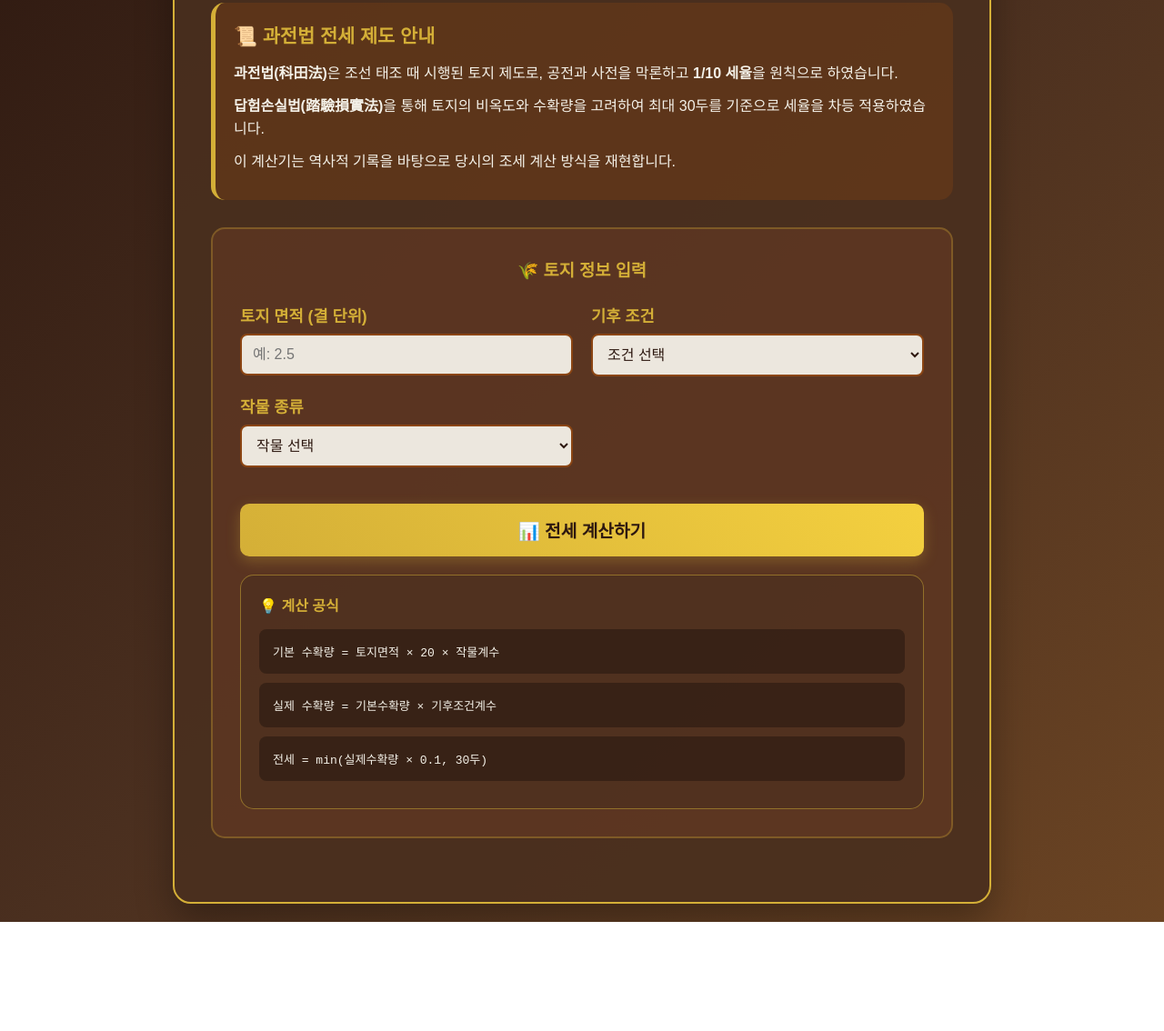
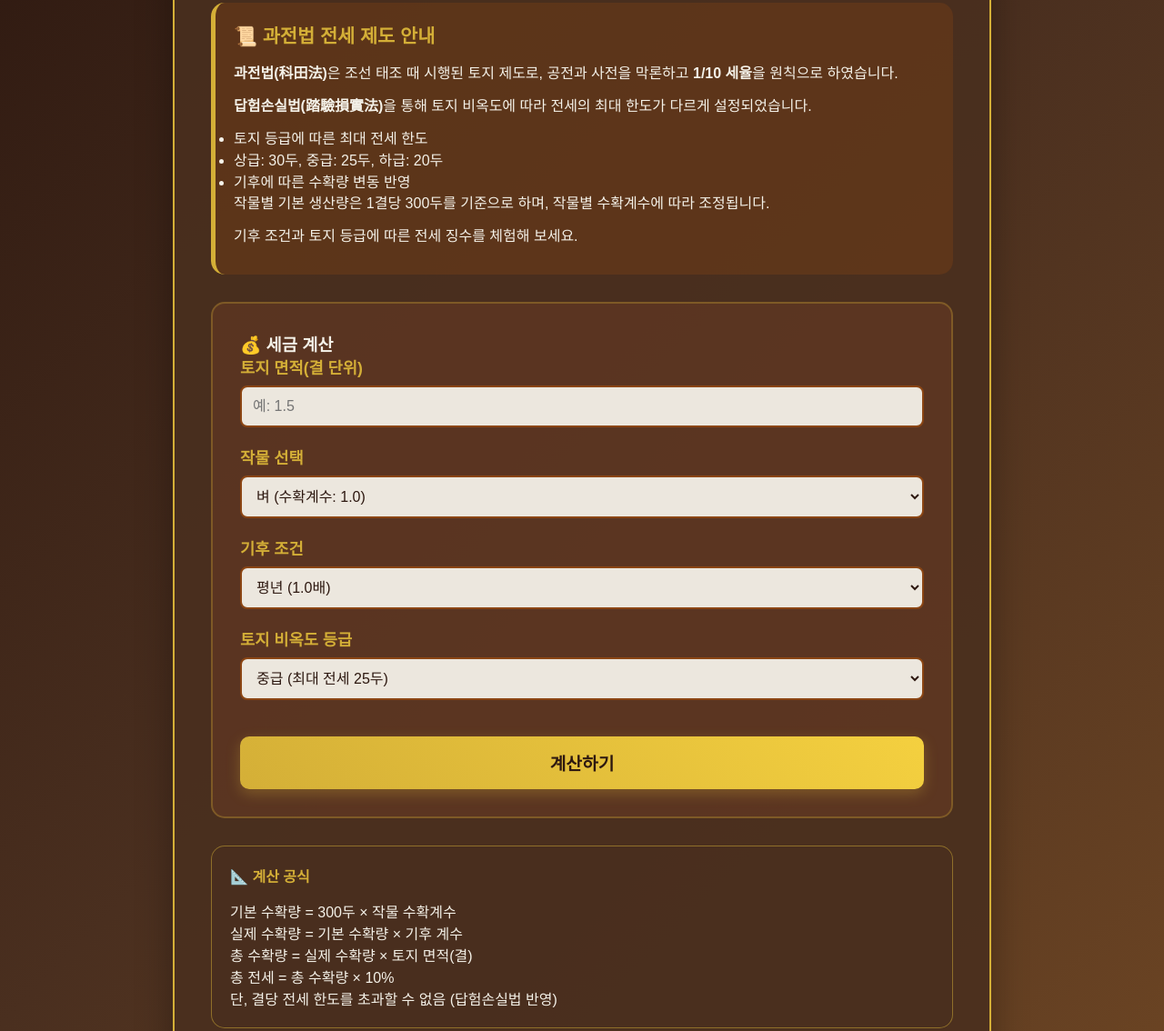
Before and after one commit to Lir09/TMFD, a plain HTML site: page index.html in a window 1280 px wide. Shown: the part 215-1349 px from the top of the page at 91% size. Before the commit the page ends 1229 px from the top, so only its background shows below. Drawn offline with Linux system fonts and the light colour scheme.

Commit message:
Update index.html

```diff
--- a/index.html
+++ b/index.html
@@ -1,12 +1,11 @@
 <!DOCTYPE html>
 <html lang="ko">
 <head>
-    <meta charset="UTF-8">
-    <meta name="viewport" content="width=device-width, initial-scale=1.0">
+    <meta charset="UTF-8" />
+    <meta name="viewport" content="width=device-width, initial-scale=1" />
     <title>조선시대 과전법 전세 계산기</title>
     <style>
-        /* (생략 없이 기존 스타일 전체 유지) */
-        /* 코드가 길어서 이 주석 아래 줄부터 스타일을 붙여넣으면 됩니다 */
+        /* 기존 스타일 유지 (생략 가능) */
         * {
             box-sizing: border-box;
             margin: 0;
@@ -209,128 +208,109 @@
             <div class="info-section">
                 <h3>📜 과전법 전세 제도 안내</h3>
                 <p><strong>과전법(科田法)</strong>은 조선 태조 때 시행된 토지 제도로, 공전과 사전을 막론하고 <strong>1/10 세율</strong>을 원칙으로 하였습니다.</p>
-                <p><strong>답험손실법(踏驗損實法)</strong>을 통해 토지의 비옥도와 수확량을 고려하여 최대 30두를 기준으로 세율을 차등 적용하였습니다.</p>
-                <p>이 계산기는 역사적 기록을 바탕으로 당시의 조세 계산 방식을 재현합니다.</p>
+                <p><strong>답험손실법(踏驗損實法)</strong>을 통해 토지 비옥도에 따라 전세의 최대 한도가 다르게 설정되었습니다.</p>
+                <ul>
+                    <li>토지 등급에 따른 최대 전세 한도</li>
+                    <li>상급: 30두, 중급: 25두, 하급: 20두</li>
+                    <li>기후에 따른 수확량 변동 반영</li>
+                </ul>
+                <p>작물별 기본 생산량은 1결당 300두를 기준으로 하며, 작물별 수확계수에 따라 조정됩니다.</p>
+                <p>기후 조건과 토지 등급에 따른 전세 징수를 체험해 보세요.</p>
             </div>
 
             <div class="calculator-section">
-                <h3 style="color: #d4af37; margin-bottom: 25px; text-align: center;">🌾 토지 정보 입력</h3>
-
-                <div class="grid">
+                <h3>💰 세금 계산</h3>
                 <div class="input-group">
-                        <label for="landArea">토지 면적 (결 단위)</label>
-                        <input type="number" id="landArea" step="0.1" min="0" placeholder="예: 2.5">
+                    <label for="landArea">토지 면적(결 단위)</label>
+                    <input type="number" id="landArea" placeholder="예: 1.5" min="0" step="0.1" />
                 </div>
-
                 <div class="input-group">
-                        <label for="weather">기후 조건</label>
-                        <select id="weather">
-                            <option value="">조건 선택</option>
-                            <option value="good">풍년 (110% 수확)</option>
-                            <option value="normal">평년 (100% 수확)</option>
-                            <option value="bad">흉년 (70% 수확)</option>
+                    <label for="crop">작물 선택</label>
+                    <select id="crop">
+                        <option value="1.0">벼 (수확계수: 1.0)</option>
+                        <option value="0.8">보리 (수확계수: 0.8)</option>
+                        <option value="0.6">조 (수확계수: 0.6)</option>
                     </select>
                 </div>
-                </div>
-
-                <div class="grid">
                 <div class="input-group">
-                        <label for="cropType">작물 종류</label>
-                        <select id="cropType">
-                            <option value="">작물 선택</option>
-                            <option value="rice">벼 </option>
-                            <option value="barley">보리 </option>
-                            <option value="millet">조 </option>
+                    <label for="climate">기후 조건</label>
+                    <select id="climate">
+                        <option value="1.2">풍년 (1.2배)</option>
+                        <option value="1.0" selected>평년 (1.0배)</option>
+                        <option value="0.8">흉년 (0.8배)</option>
                     </select>
                 </div>
+                <div class="input-group">
+                    <label for="landGrade">토지 비옥도 등급</label>
+                    <select id="landGrade">
+                        <option value="30">상급 (최대 전세 30두)</option>
+                        <option value="25" selected>중급 (최대 전세 25두)</option>
+                        <option value="20">하급 (최대 전세 20두)</option>
+                    </select>
                 </div>
+                <button class="calculate-btn" onclick="calculateTax()">계산하기</button>
 
-                <button class="calculate-btn" onclick="calculateTax()">📊 전세 계산하기</button>
-
-                <div class="result-section" id="resultSection">
-                    <h3 style="color: #d4af37; margin-bottom: 20px; text-align: center;">📋 계산 결과</h3>
+                <div id="result" class="result-section">
                     <div class="result-item">
-                        <span class="result-label">토지 면적:</span>
-                        <span class="result-value" id="resultArea">-</span>
+                        <span class="result-label">총 수확량(두):</span>
+                        <span id="totalHarvest" class="result-value"></span>
                     </div>
                     <div class="result-item">
-                        <span class="result-label">예상 수확량:</span>
-                        <span class="result-value" id="resultHarvest">-</span>
+                        <span class="result-label">총 전세(두):</span>
+                        <span id="totalTax" class="result-value"></span>
                     </div>
                     <div class="result-item">
-                        <span class="result-label">적용 세율:</span>
-                        <span class="result-value" id="resultTaxRate">-</span>
+                        <span class="result-label">결당 전세 한도(두):</span>
+                        <span id="maxTaxPerPlot" class="result-value"></span>
                     </div>
-                    <div class="result-item">
-                        <span class="result-label">답험손실법 적용:</span>
-                        <span class="result-value" id="resultMethod">-</span>
-                    </div>
-                    <div class="result-item">
-                        <span class="result-label">🌾 최종 전세 납부액:</span>
-                        <span class="result-value" id="resultTax">-</span>
                 </div>
             </div>
 
             <div class="formula-section">
-                    <h4>💡 계산 공식</h4>
-                    <div class="formula">
-                        기본 수확량 = 토지면적 × 20 × 작물계수
-                    </div>
-                    <div class="formula">
-                        실제 수확량 = 기본수확량 × 기후조건계수
-                    </div>
-                    <div class="formula">
-                        전세 = min(실제수확량 × 0.1, 30두)
-                    </div>
-                </div>
+                <h4>📐 계산 공식</h4>
+                <p>기본 수확량 = 300두 × 작물 수확계수</p>
+                <p>실제 수확량 = 기본 수확량 × 기후 계수</p>
+                <p>총 수확량 = 실제 수확량 × 토지 면적(결)</p>
+                <p>총 전세 = 총 수확량 × 10%</p>
+                <p>단, 결당 전세 한도를 초과할 수 없음 (답험손실법 반영)</p>
             </div>
         </div>
     </div>
 
 <script>
     function calculateTax() {
+        // 입력값 읽기
         const landArea = parseFloat(document.getElementById('landArea').value);
-            const weather = document.getElementById('weather').value;
-            const cropType = document.getElementById('cropType').value;
+        const cropCoefficient = parseFloat(document.getElementById('crop').value);
+        const climateCoefficient = parseFloat(document.getElementById('climate').value);
+        const maxTaxPerPlot = parseFloat(document.getElementById('landGrade').value);
 
-            if (!landArea || !weather || !cropType) {
-                alert('모든 항목을 입력해주세요.');
+        if (isNaN(landArea) || landArea <= 0) {
+            alert('토지 면적을 올바르게 입력해주세요.');
             return;
         }
 
-            const cropMultiplier = {
-                'rice': 1.0,
-                'barley': 0.8,
-                'millet': 0.6
-            };
+        // 1결당 기본 생산량 (두)
+        const baseYieldPerPlot = 300 * cropCoefficient;
 
-            const weatherMultiplier = {
-                'good': 1.1,
-                'normal': 1.0,
-                'bad': 0.7
-            };
+        // 실제 수확량 (기후계수 반영)
+        const actualYieldPerPlot = baseYieldPerPlot * climateCoefficient;
 
-            const baseYield = landArea * 20 * cropMultiplier[cropType];
-            const actualYield = baseYield * weatherMultiplier[weather];
-            const baseTaxRate = 0.1;
-            const rawTax = actualYield * baseTaxRate;
-            const finalTax = Math.min(rawTax, 30);
+        // 전체 수확량
+        const totalHarvest = actualYieldPerPlot * landArea;
 
-            document.getElementById('resultArea').textContent = `${landArea}결`;
-            document.getElementById('resultHarvest').textContent = `${actualYield.toFixed(1)}두`;
-            document.getElementById('resultTaxRate').textContent = `${(baseTaxRate * 100)}%`;
-            document.getElementById('resultMethod').textContent = rawTax > 30 ? '최대 30두 제한 적용' : '기본 1/10 세율 적용';
-            document.getElementById('resultTax').textContent = `${finalTax.toFixed(1)}두`;
+        // 전세 (1/10), 단 결당 최대 한도 적용
+        const rawTax = totalHarvest * 0.1;
+        const maxTotalTax = maxTaxPerPlot * landArea;
+        const totalTax = Math.min(rawTax, maxTotalTax);
 
-            document.getElementById('resultSection').style.display = 'block';
-            document.getElementById('resultSection').scrollIntoView({ behavior: 'smooth' });
+        // 결과 표시
+        document.getElementById('totalHarvest').textContent = totalHarvest.toFixed(2);
+        document.getElementById('totalTax').textContent = totalTax.toFixed(2);
+        document.getElementById('maxTaxPerPlot').textContent = `${maxTaxPerPlot}두`;
+        document.getElementById('result').style.display = 'block';
     }
+</script>
 
-        document.addEventListener('keypress', function(e) {
-            if (e.key === 'Enter') {
-                calculateTax();
-            }
-        });
-    </script>
 </body>
 </html>
```
Lines whose indentation alone changed are shown as unchanged.
